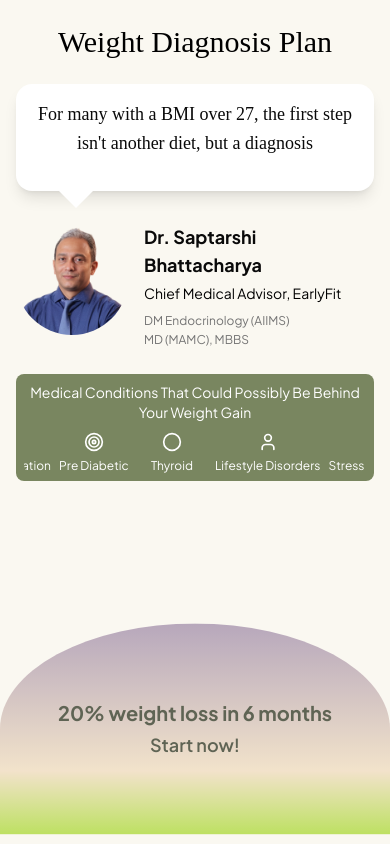
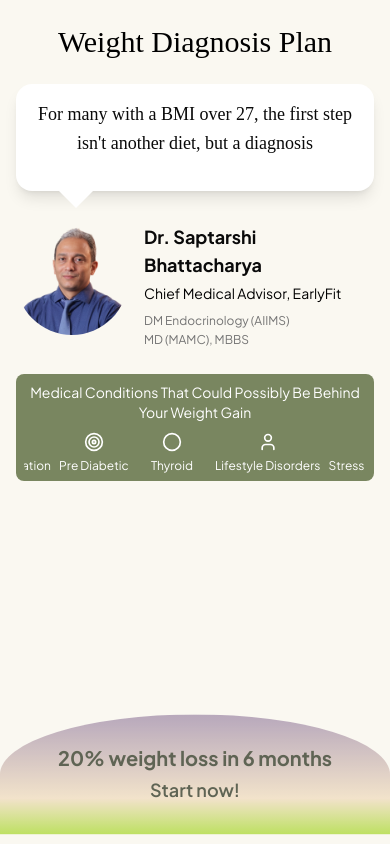
Before and after one commit to sagar-early/bodyweight-diagnosis-hero, a React (Vite) app: page / in a window 390 px wide. Shown: the top 844 px of the page. Built offline with nearby package versions, Linux system fonts and the light colour scheme; a web font is replaced by a local one.

Commit message:
Code edited in Lovable Code Editor
Edited UI in Lovable

```diff
--- a/src/components/FloatingCTA.tsx
+++ b/src/components/FloatingCTA.tsx
@@ -1,4 +1,3 @@
-
 import { useEffect, useState } from "react";
 
 interface FloatingCTAProps {
@@ -12,15 +11,15 @@ export const FloatingCTA = ({ className = "" }: FloatingCTAProps) => {
     const handleScroll = () => {
       const scrollY = window.scrollY;
       const featuresSection = document.querySelector('[data-section="features"]');
-      const featuresTop = featuresSection?.getBoundingClientRect().top || 0;
+      const featuresTop = featuresSection?.getBoundingClientRect().top || window.innerHeight;
 
-      // Hide when user scrolls very little (80px for more responsive feel)
       if (scrollY <= 80) {
         setScrollState('semicircle');
       } else if (featuresTop > 100) {
-        // Show circle when between medical conditions and features section
+        // Show circle when scrolling down, before reaching the features section
         setScrollState('circle');
       } else {
+        // Hide when the features section is near the top of the viewport
         setScrollState('hidden');
       }
     };
@@ -30,7 +29,6 @@ export const FloatingCTA = ({ className = "" }: FloatingCTAProps) => {
   }, []);
 
   const handleClick = () => {
-    // Scroll to features section
     const featuresSection = document.querySelector('[data-section="features"]');
     if (featuresSection) {
       featuresSection.scrollIntoView({ behavior: 'smooth' });
@@ -41,22 +39,39 @@ export const FloatingCTA = ({ className = "" }: FloatingCTAProps) => {
 
   const isCircle = scrollState === 'circle';
 
+  // --- Style Refactor for Clarity and Correctness ---
+
+  const baseStyles: React.CSSProperties = {
+    background: 'linear-gradient(180deg, rgba(146, 122, 158, 0.8) 0%, rgba(238, 214, 181, 0.8) 70%, rgba(156, 210, 18, 0.8) 100%)',
+    opacity: 0.8,
+    position: 'fixed', // Always fixed when visible!
+    transition: 'all 300ms ease-in-out',
+  };
+
+  const semicircleStyles: React.CSSProperties = {
+    borderRadius: '50% 50% 0 0',
+    width: '100%',
+    height: '120px', // A fixed height is more reliable than vh
+    bottom: '0px',
+    left: '0',
+    right: '0',
+  };
+
+  const circleStyles: React.CSSProperties = {
+    borderRadius: '50%',
+    width: '180px',
+    height: '180px',
+    bottom: '5vh', // Positioned 5% from the bottom of the viewport
+    left: '50%',
+    transform: 'translateX(-50%)', // Horizontally center the circle
+  };
+
+  const currentStyles = isCircle ? { ...baseStyles, ...circleStyles } : { ...baseStyles, ...semicircleStyles };
+
   return (
     <div
-      className={`transition-all duration-300 ease-in-out ${className} cursor-pointer z-40 ${!isCircle ? 'animate-bounce-slow' : ''} ${isCircle ? 'lg:relative lg:mx-auto lg:my-8' : 'fixed'}`}
-      style={{
-        background: 'linear-gradient(180deg, rgba(146, 122, 158, 0.8) 0%, rgba(238, 214, 181, 0.8) 70%, rgba(156, 210, 18, 0.8) 100%)',
-        borderRadius: isCircle ? '50%' : '50% 50% 0 0',
-        width: isCircle ? '180px' : '100%',
-        height: isCircle ? '180px' : '25vh',
-        maxWidth: isCircle ? '180px' : '100%',
-        opacity: 0.8,
-        bottom: isCircle ? (window.innerWidth >= 1024 ? 'auto' : '25vh') : '0px',
-        left: isCircle ? (window.innerWidth >= 1024 ? 'auto' : '50%') : '0',
-        right: isCircle ? 'auto' : '0',
-        transform: isCircle ? (window.innerWidth >= 1024 ? 'none' : 'translate(-50%, 0)') : 'none',
-        position: isCircle && window.innerWidth >= 1024 ? 'relative' : 'fixed'
-      }}
+      className={`cursor-pointer z-40 ${!isCircle ? 'animate-bounce-slow' : ''} ${className}`}
+      style={currentStyles}
       onClick={handleClick}
     >
       <div className="h-full flex flex-col items-center justify-center text-center p-4">
```
